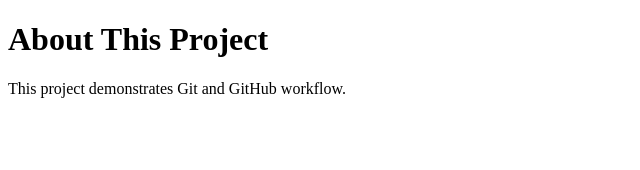
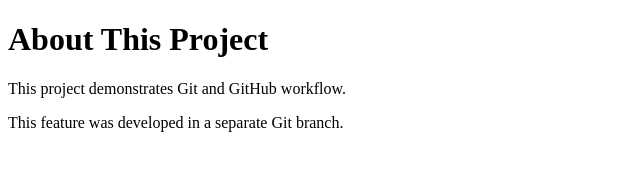
Before and after one commit to manthan1709/Git-GitHub-Assignment, a plain HTML site: page about.html in a window 1280 px wide. Shown: the whole page, without its empty margins (0-640 px from the left). Drawn offline with Linux system fonts and the light colour scheme.

Commit message:
Add feature branch content

```diff
--- a/about.html
+++ b/about.html
@@ -7,5 +7,6 @@
 <body>
     <h1>About This Project</h1>
     <p>This project demonstrates Git and GitHub workflow.</p>
+    <p>This feature was developed in a separate Git branch.</p>
 </body>
 </html>
```
